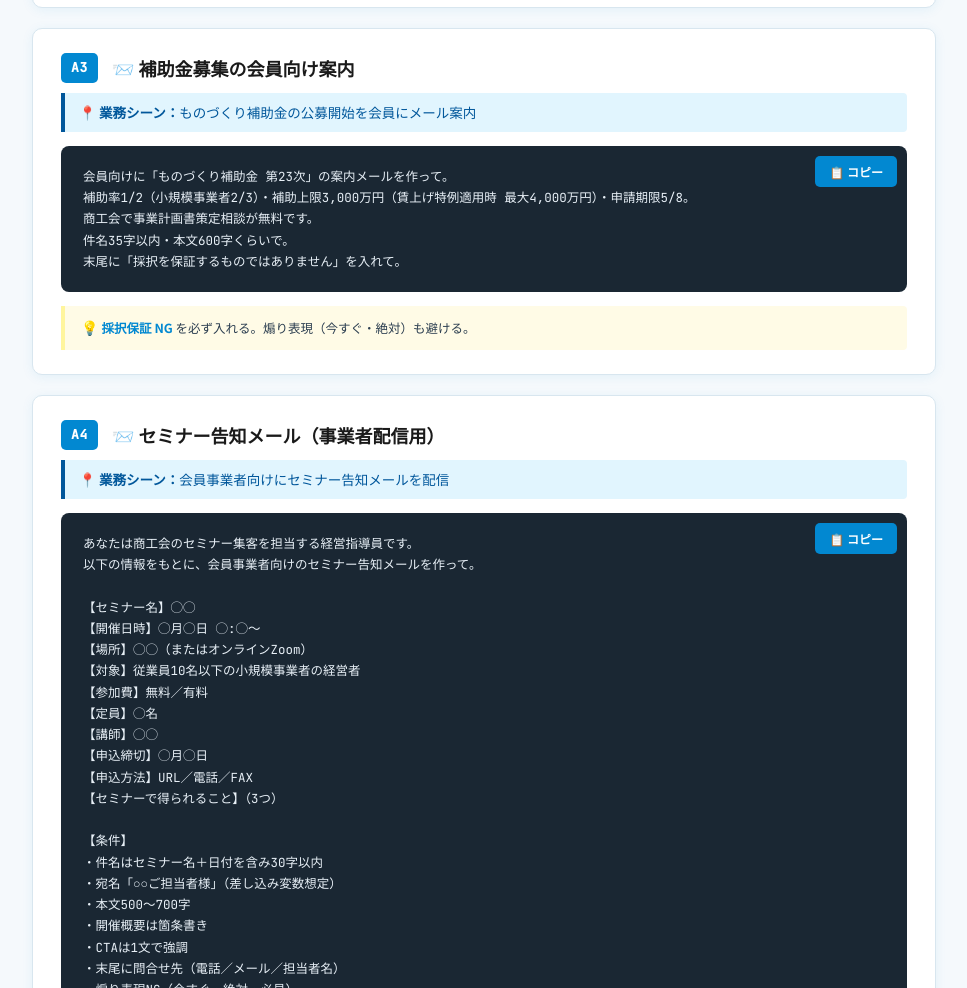
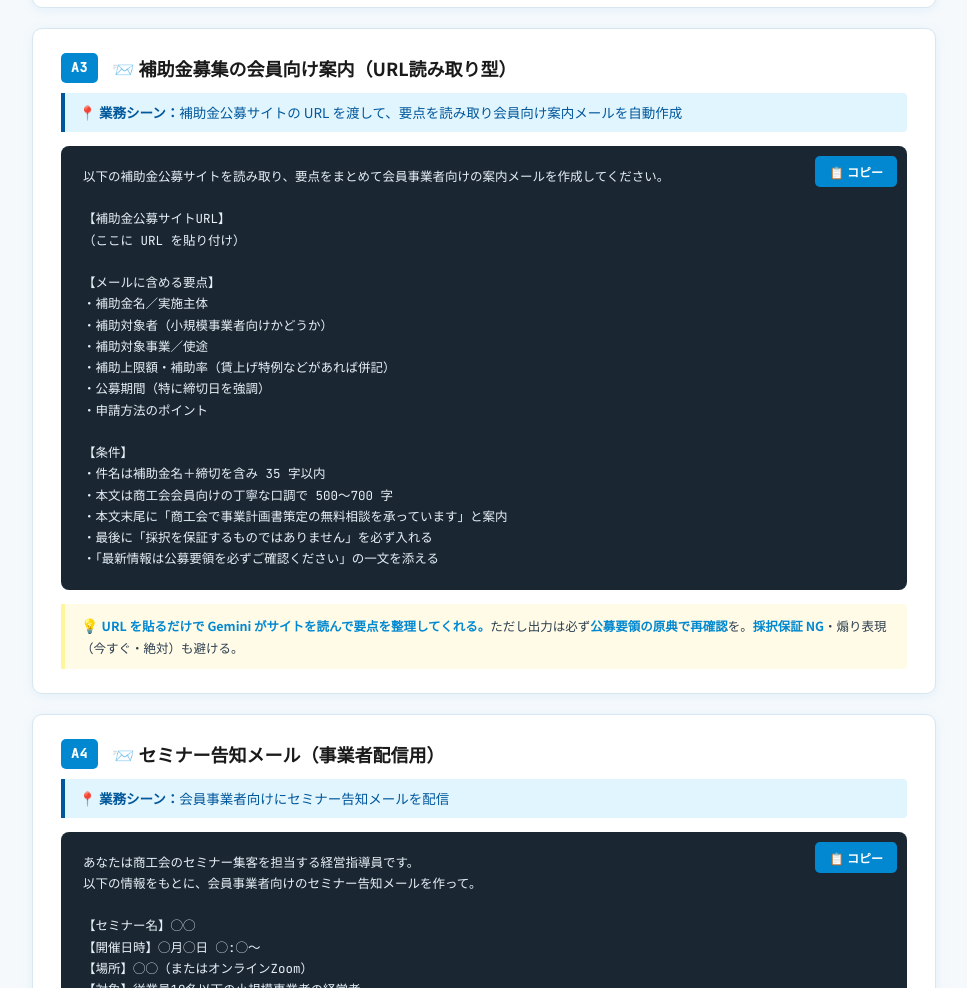
Before and after one commit to nawatanawagate/keiei-shidoin-prompts, a plain HTML site: page index.html in a window 1280 px wide. Shown: the part 1812-2800 px from the top of the page, without its empty margins (296-1263 px from the left). Drawn offline with Linux system fonts and the light colour scheme.

Commit message:
A3 プロンプトを URL 読み取り型に差し替え
補助金公募サイトの URL を貼って、Gemini にサイト内容を自動読み取り
させて会員向け案内メールを作成する形に変更。URL 貼り付けで情報収集
できる Gemini の強みを体験できる事例にした。

合わせて A3/F3 の使い分け Tips も更新（URL 自動収集 vs 手動構造化）。

Co-Authored-By: Claude Opus 4.7 (1M context) <noreply@anthropic.com>

```diff
--- a/index.html
+++ b/index.html
@@ -392,7 +392,7 @@
     <ul class="cat-list">
       <li><a href="#A1"><span class="code">A1</span>事業者への返信メール</a></li>
       <li><a href="#A2"><span class="code">A2</span>講習会・相談会の告知文</a></li>
-      <li><a href="#A3"><span class="code">A3</span>補助金募集の会員向け案内</a></li>
+      <li><a href="#A3"><span class="code">A3</span>補助金募集の会員向け案内（URL読み取り型）</a></li>
       <li><a href="#A4"><span class="code">A4</span>セミナー告知メール</a></li>
       <li><a href="#A5"><span class="code">A5</span>議事録ドラフト</a></li>
     </ul>
@@ -543,17 +543,31 @@
     </article>
 
     <article class="card" id="A3">
-      <div class="card-head"><span class="card-num">A3</span><h3>📨 補助金募集の会員向け案内</h3></div>
-      <div class="scene">ものづくり補助金の公募開始を会員にメール案内</div>
+      <div class="card-head"><span class="card-num">A3</span><h3>📨 補助金募集の会員向け案内（URL読み取り型）</h3></div>
+      <div class="scene">補助金公募サイトの URL を渡して、要点を読み取り会員向け案内メールを自動作成</div>
       <div class="prompt-box">
         <button class="copy-btn" data-target="prompt-A3">📋 コピー</button>
-<pre id="prompt-A3">会員向けに「ものづくり補助金 第23次」の案内メールを作って。
-補助率1/2（小規模事業者2/3）・補助上限3,000万円（賃上げ特例適用時 最大4,000万円）・申請期限5/8。
-商工会で事業計画書策定相談が無料です。
-件名35字以内・本文600字くらいで。
-末尾に「採択を保証するものではありません」を入れて。</pre>
-      </div>
-      <div class="tips"><strong>採択保証 NG</strong> を必ず入れる。煽り表現（今すぐ・絶対）も避ける。</div>
+<pre id="prompt-A3">以下の補助金公募サイトを読み取り、要点をまとめて会員事業者向けの案内メールを作成してください。
+
+【補助金公募サイトURL】
+（ここに URL を貼り付け）
+
+【メールに含める要点】
+・補助金名／実施主体
+・補助対象者（小規模事業者向けかどうか）
+・補助対象事業／使途
+・補助上限額・補助率（賃上げ特例などがあれば併記）
+・公募期間（特に締切日を強調）
+・申請方法のポイント
+
+【条件】
+・件名は補助金名＋締切を含み 35 字以内
+・本文は商工会会員向けの丁寧な口調で 500〜700 字
+・本文末尾に「商工会で事業計画書策定の無料相談を承っています」と案内
+・最後に「採択を保証するものではありません」を必ず入れる
+・「最新情報は公募要領を必ずご確認ください」の一文を添える</pre>
+      </div>
+      <div class="tips"><strong>URL を貼るだけで Gemini がサイトを読んで要点を整理してくれる。</strong>ただし出力は必ず<strong>公募要領の原典で再確認</strong>を。<strong>採択保証 NG</strong>・煽り表現（今すぐ・絶対）も避ける。</div>
     </article>
 
     <article class="card" id="A4">
@@ -1567,7 +1581,7 @@ A4片面チラシの構成案を作成してください。デザイナーが作
 ・「採択保証」のような表現は使わない
 ・補助率や上限額は事業者から提供された情報以外を勝手に書かない</pre>
       </div>
-      <div class="tips">A3 と F3 は似ていますが、A3 は簡易版、F3 は構造化版（件名＋本文＋注意書き）。</div>
+      <div class="tips">A3 と F3 の使い分け：<strong>A3 は URL を貼って Gemini に自動収集</strong>させるタイプ／<strong>F3 は手元の情報を構造化して指示</strong>するタイプ。URL があるなら A3、手元資料から組み立てるなら F3。</div>
     </article>
   </section>
 
```
